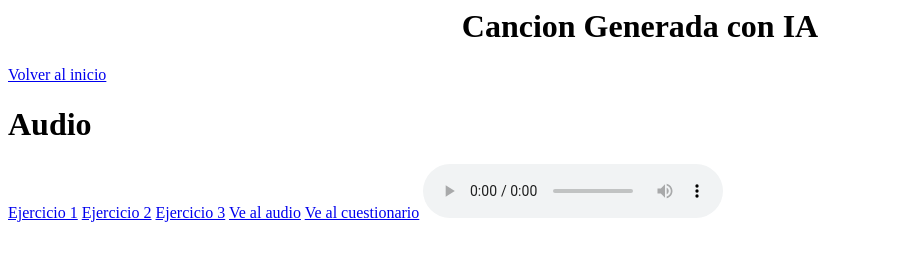
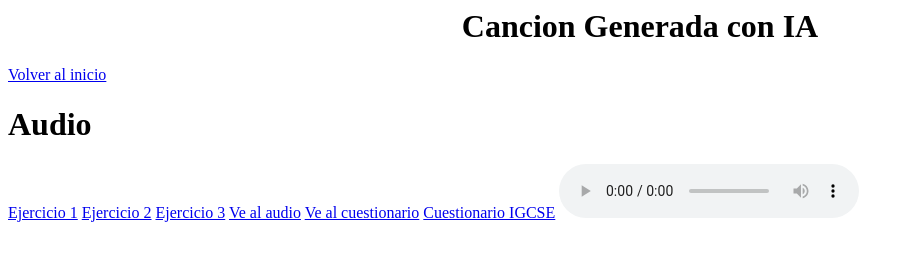
Before and after one commit to marianaaristizabalest-lang/marianaaristizabalest-lang.github.io, a plain HTML site: page Audio.html in a window 1280 px wide. Shown: the whole page, without its empty margins (0-913 px from the left). Drawn offline with Linux system fonts and the light colour scheme.

Commit message:
Update Audio.html

```diff
--- a/Audio.html
+++ b/Audio.html
@@ -16,6 +16,7 @@
 <a href ="Ejercicio3.html">Ejercicio 3</a>
 <a href ="Audio.html">Ve al audio</a>
 <a href="Cuestionario.html">Ve al cuestionario</a>
+<a href ="CuestionarioIGCSE.html">Cuestionario IGCSE</a>
   <audio src="El Perrito Aventurero.mp3" controls></audio>
 </body>
 </html>
```
